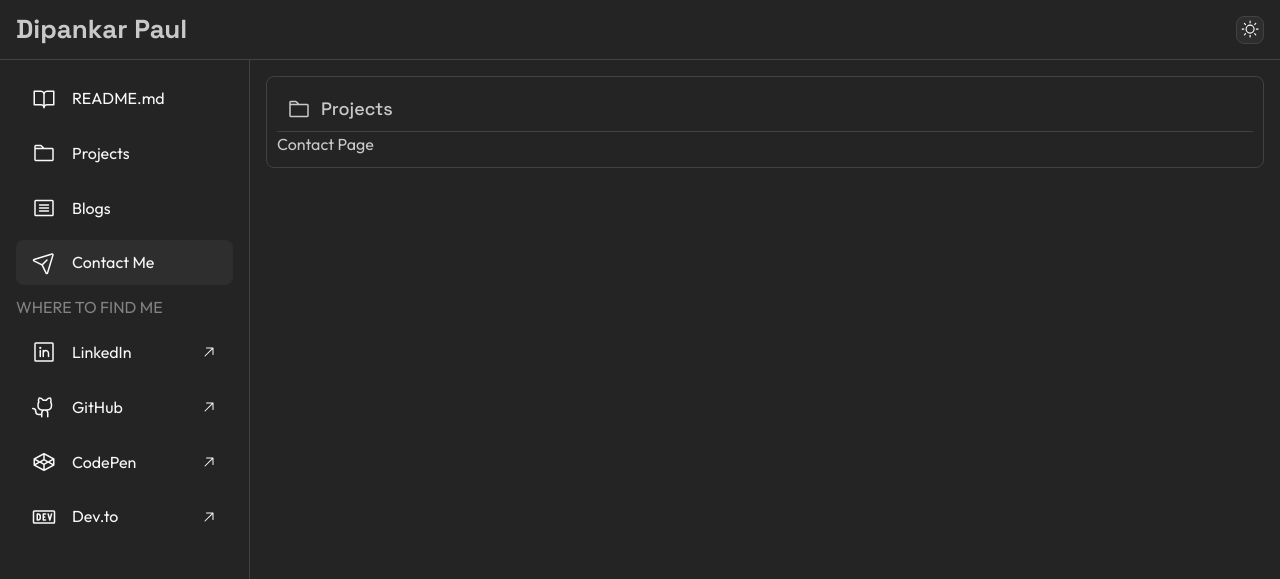
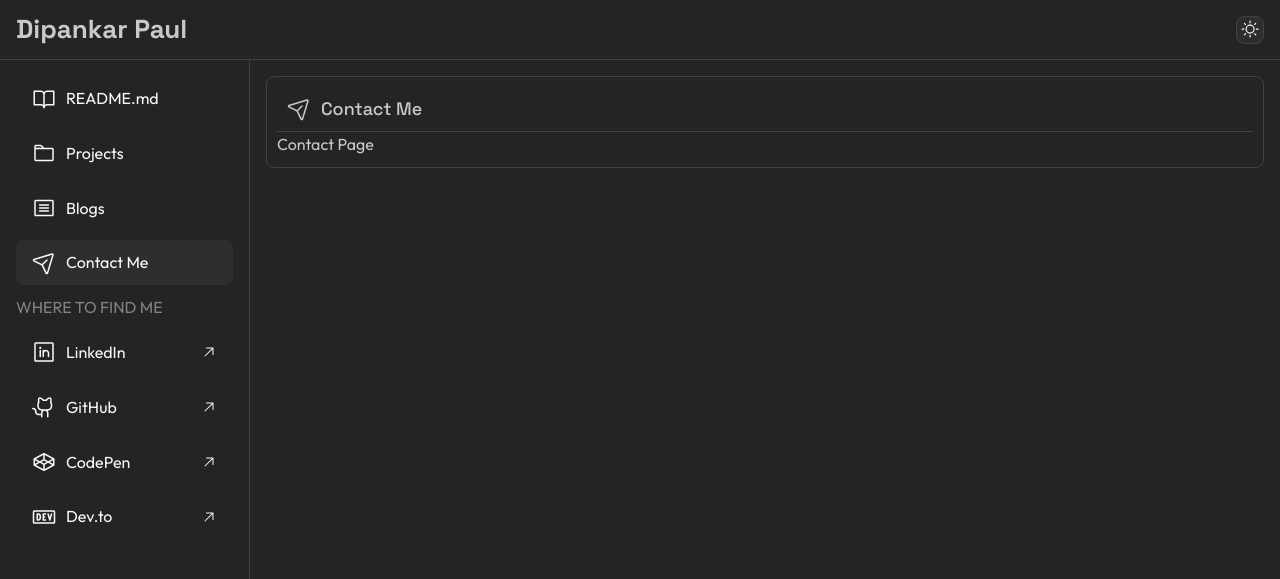
Before and after one commit to iamdipankarpaul/Dipankar-Paul-Portfolio-Website, a React (Vite) app: page /contact in a window 1280 px wide. Shown: the top 579 px of the page. Built offline with nearby package versions, Linux system fonts and the light colour scheme.

Commit message:
add date to project data, formate date fn and other minor changes

```diff
--- a/src/constants/projects.js
+++ b/src/constants/projects.js
@@ -33,6 +33,7 @@ const projects = [
       "https://res.cloudinary.com/dysni0qfj/image/upload/v1713428699/ReAPI%20Client%20Project/ReAPI_Client_history.png",
       "https://res.cloudinary.com/dysni0qfj/image/upload/v1713428699/ReAPI%20Client%20Project/ReAPI_Client_code_snippet.png",
     ],
+    date: "2024-04-10",
   },
   {
     title: "ReTube",
@@ -58,6 +59,7 @@ const projects = [
       "https://res.cloudinary.com/dysni0qfj/image/upload/v1714926735/Retube/retube-nine-2.png",
       "https://res.cloudinary.com/dysni0qfj/image/upload/v1714926730/Retube/retube-nine-3.png",
     ],
+    date: "2024-03-10",
   },
   {
     title: "Wordinary",
@@ -89,6 +91,7 @@ const projects = [
       "https://res.cloudinary.com/dysni0qfj/image/upload/v1715191992/Wordinary/Wordinary-3_qk1ikj.png",
       "https://res.cloudinary.com/dysni0qfj/image/upload/v1715191990/Wordinary/Wordinary-4_ijsaeu.png",
     ],
+    date: "2024-01-10",
   },
   {
     title: "HomeBudget",
@@ -112,6 +115,7 @@ const projects = [
       "https://res.cloudinary.com/dysni0qfj/image/upload/v1714927066/HomeBudget%20app/homebudget-3.png",
       "https://res.cloudinary.com/dysni0qfj/image/upload/v1714927070/HomeBudget%20app/homebudget-4.png",
     ],
+    date: "2023-12-10",
   },
   {
     title: "Password Generator",
@@ -133,6 +137,7 @@ const projects = [
     images: [
       "https://res.cloudinary.com/dysni0qfj/image/upload/v1715191462/password%20generator/password-generator_idr69h.png",
     ],
+    date: "2023-11-10",
   },
   {
     title: "Text to Speech App",
@@ -153,6 +158,7 @@ const projects = [
     images: [
       "https://res.cloudinary.com/dysni0qfj/image/upload/v1715191485/text%20to%20speech%20app/text-to-speech-app_a0zaph.png",
     ],
+    date: "2023-10-10",
   },
   {
     title: "Cynthia Ugwu Website Clone",
@@ -175,6 +181,7 @@ const projects = [
       "https://res.cloudinary.com/dysni0qfj/image/upload/v1715191270/Landing%20Pages/cynthia-ugwu-2.png",
       "https://res.cloudinary.com/dysni0qfj/image/upload/v1715191270/Landing%20Pages/cynthia-ugwu-3.png",
     ],
+    date: "2023-09-10",
   },
 ];
 
--- a/src/layout/AppNavbar.jsx
+++ b/src/layout/AppNavbar.jsx
@@ -17,7 +17,7 @@ const AppNavbar = ({ links, closeNavbar }) => {
             }
             target={item.target}
           >
-            <Group>
+            <Group gap="xs">
               <item.leftIcon size={24} />
               <Text span>{item.label}</Text>
             </Group>
--- a/src/pages/blogs/BlogsPage.jsx
+++ b/src/pages/blogs/BlogsPage.jsx
@@ -1,5 +1,5 @@
 import { Box } from "@mantine/core";
-import { Folder } from "@phosphor-icons/react";
+import { Article } from "@phosphor-icons/react";
 
 import classes from "./Blogs.module.css";
 import Topbar from "../../components/Topbar";
@@ -7,7 +7,7 @@ import Topbar from "../../components/Topbar";
 const BlogsPage = () => {
   return (
     <Box className={classes.wrapper}>
-      <Topbar label="Projects" icon={<Folder size={24} />} />
+      <Topbar label="Blogs" icon={<Article size={24} />} />
       <Box>
         <div>Blogs Page</div>
       </Box>
--- a/src/pages/contact/ContactPage.jsx
+++ b/src/pages/contact/ContactPage.jsx
@@ -1,5 +1,5 @@
 import { Box } from "@mantine/core";
-import { Folder } from "@phosphor-icons/react";
+import {  PaperPlaneTilt } from "@phosphor-icons/react";
 
 import classes from "./Contact.module.css";
 import Topbar from "../../components/Topbar";
@@ -7,7 +7,7 @@ import Topbar from "../../components/Topbar";
 const ContactPage = () => {
   return (
     <Box className={classes.wrapper}>
-      <Topbar label="Projects" icon={<Folder size={24} />} />
+      <Topbar label="Contact Me" icon={<PaperPlaneTilt size={24} />} />
       <Box>
         <div>Contact Page</div>
       </Box>
```
Also changed, not shown: src/utils/formatDate.js (added, +9 -0 lines).
